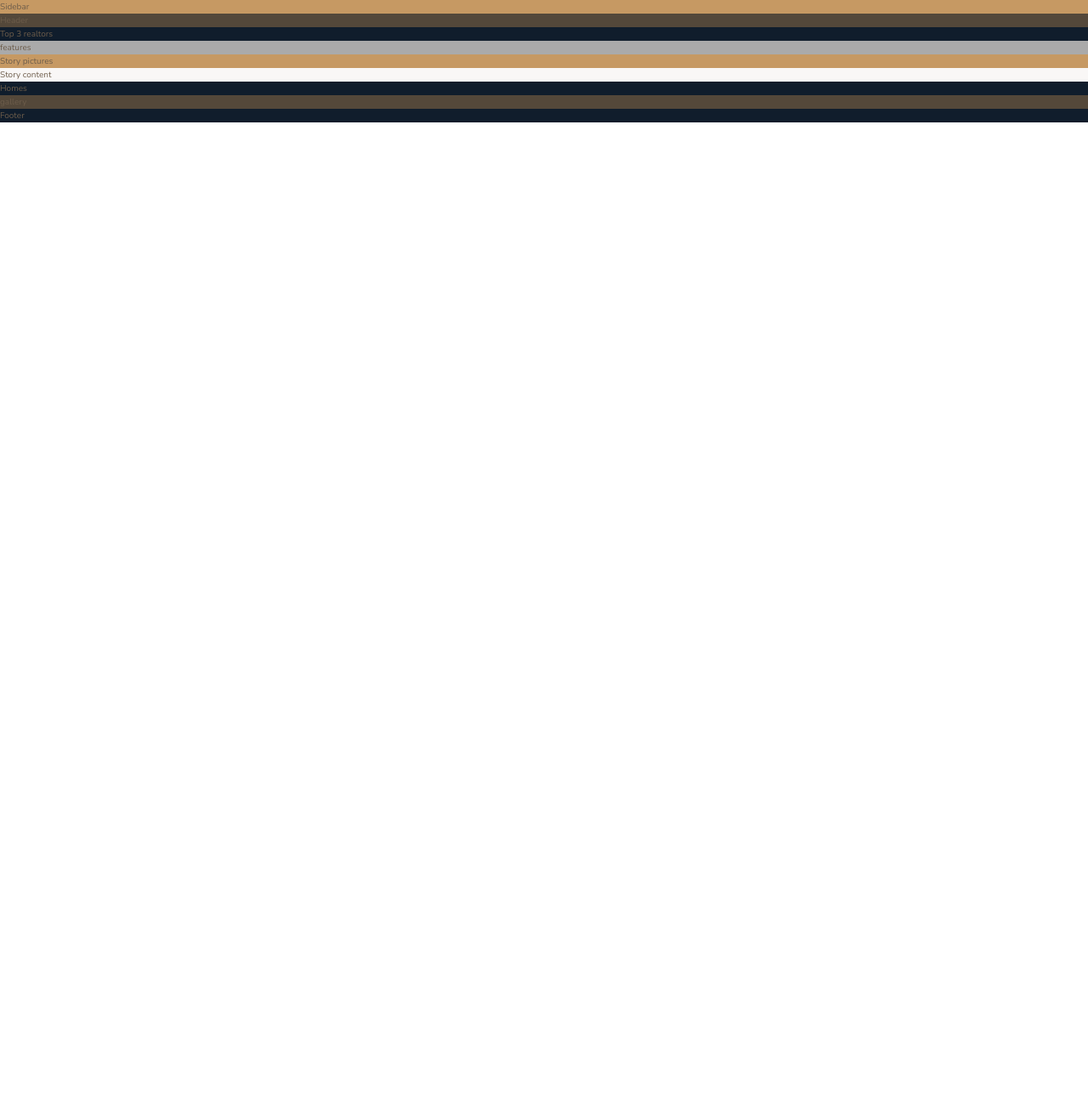
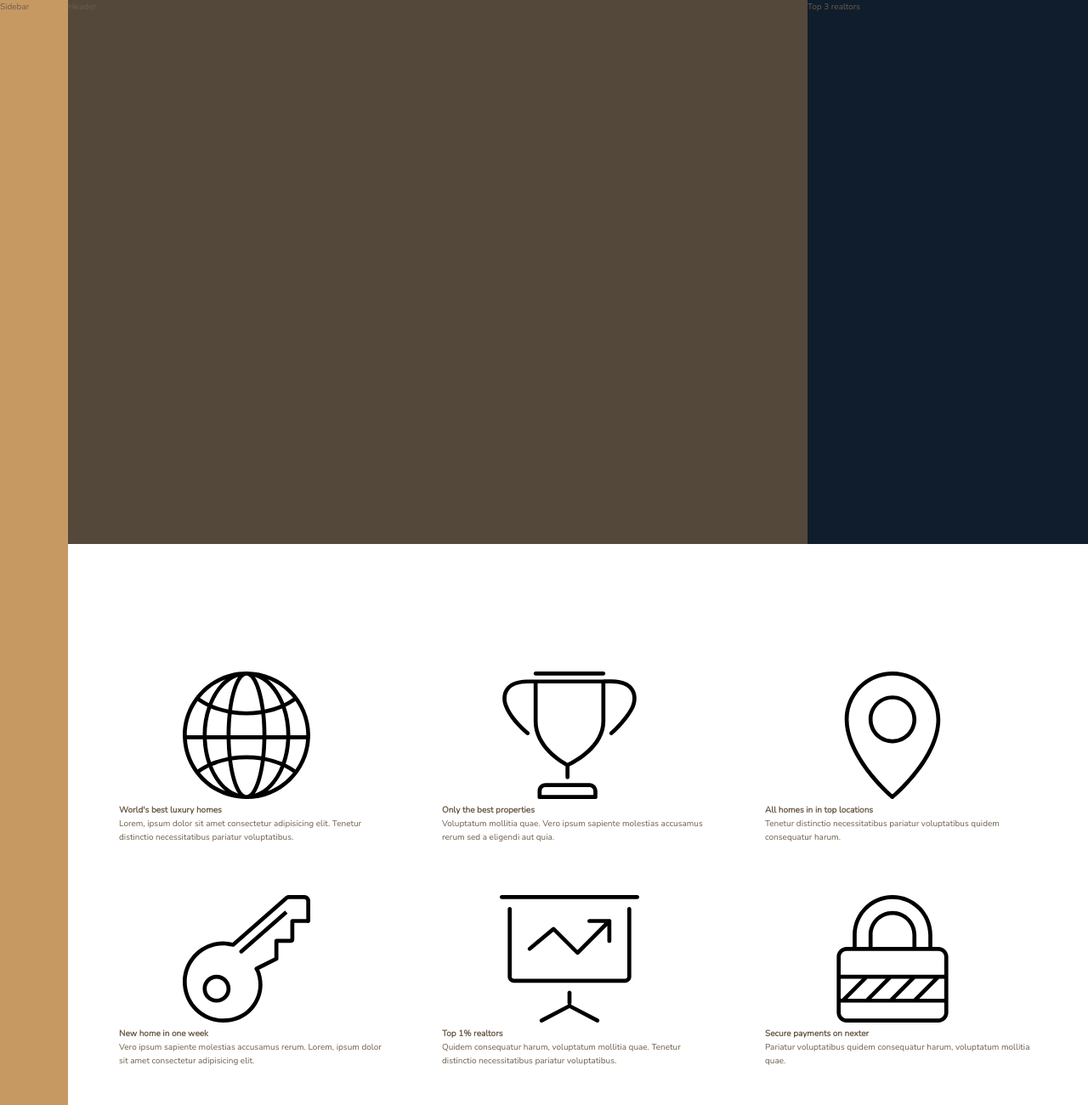
Before and after one commit to YanniF/advanced-css-sass, a website: page Nexter/index.html in a window 1280 px wide. Shown: the top 1300 px of the page at 85% size. Before the commit the page ends 800 px from the top, so only its background shows below. Drawn offline with nearby package versions, Linux system fonts and the light colour scheme.

Commit message:
Nexter - Grid

```diff
--- a/Nexter/index.html
+++ b/Nexter/index.html
@@ -24,7 +24,48 @@
     Top 3 realtors
   </div>
   <section class="features">
-    features
+    <div class="feature">
+      <svg class="feature__icon"><use xlink:href="img/sprite.svg#icon-global"></use></svg>
+      <h4 class="heading-4">World's best luxury homes</h4>
+      <p class="feature__text">
+        Lorem, ipsum dolor sit amet consectetur adipisicing elit. Tenetur distinctio necessitatibus pariatur voluptatibus.
+      </p>
+    </div>
+    <div class="feature">
+      <svg class="feature__icon"><use xlink:href="img/sprite.svg#icon-trophy"></use></svg>
+      <h4 class="heading-4">Only the best properties</h4>
+      <p class="feature__text">
+        Voluptatum mollitia quae. Vero ipsum sapiente molestias accusamus rerum sed a eligendi aut quia.
+      </p>
+    </div>
+    <div class="feature">
+      <svg class="feature__icon"><use xlink:href="img/sprite.svg#icon-map-pin"></use></svg>
+      <h4 class="heading-4">All homes in in top locations</h4>
+      <p class="feature__text">
+        Tenetur distinctio necessitatibus pariatur voluptatibus quidem consequatur harum.
+      </p>
+    </div>
+    <div class="feature">
+      <svg class="feature__icon"><use xlink:href="img/sprite.svg#icon-key"></use></svg>
+      <h4 class="heading-4">New home in one week</h4>
+      <p class="feature__text">
+        Vero ipsum sapiente molestias accusamus rerum. Lorem, ipsum dolor sit amet consectetur adipisicing elit.
+      </p>
+    </div>
+    <div class="feature">
+      <svg class="feature__icon"><use xlink:href="img/sprite.svg#icon-presentation"></use></svg>
+      <h4 class="heading-4">Top 1% realtors</h4>
+      <p class="feature__text">
+        Quidem consequatur harum, voluptatum mollitia quae. Tenetur distinctio necessitatibus pariatur voluptatibus.
+      </p>
+    </div>
+    <div class="feature">
+      <svg class="feature__icon"><use xlink:href="img/sprite.svg#icon-lock"></use></svg>
+      <h4 class="heading-4">Secure payments on nexter</h4>
+      <p class="feature__text">
+        Pariatur voluptatibus quidem consequatur harum, voluptatum mollitia quae.
+      </p>
+    </div>
   </section>
   <div class="story__pictures">
     Story pictures
--- a/Nexter/sass/_base.scss
+++ b/Nexter/sass/_base.scss
@@ -33,3 +33,9 @@ body {
   font-weight: 300;
   line-height: 1.6;
 }
+
+.container {
+  display: grid;
+  grid-template-rows: 80vh min-content 40vw repeat(3, min-content);
+  grid-template-columns: [sidebar-start] 8rem [sidebar-end full-start] minmax(6rem, 1fr) [center-start] repeat(8, [col-start] minmax(min-content, 14rem) [col-end]) [center-end] minmax(6rem, 1fr) [full-end];
+}
--- a/Nexter/sass/_features.scss
+++ b/Nexter/sass/_features.scss
@@ -1,3 +1,8 @@
 .features {
-  background-color: $color-grey-light-2;
+  grid-column: center-start / center-end;
+  margin: 15rem 0;
+
+  display: grid;
+  grid-template-columns: repeat(3, 1fr);
+  grid-gap: 6rem;
 }
--- a/Nexter/sass/_footer.scss
+++ b/Nexter/sass/_footer.scss
@@ -1,3 +1,4 @@
 .footer {
   background-color: $color-secondary;
+  grid-column: full-start / full-end;
 }
--- a/Nexter/sass/_gallery.scss
+++ b/Nexter/sass/_gallery.scss
@@ -1,3 +1,4 @@
 .gallery {
   background-color: $color-grey-dark-1;
+  grid-column: full-start / full-end;
 }
--- a/Nexter/sass/_header.scss
+++ b/Nexter/sass/_header.scss
@@ -1,3 +1,4 @@
 .header {
   background-color: $color-grey-dark-1;
+  grid-column: full-start / col-end 6;
 }
--- a/Nexter/sass/_homes.scss
+++ b/Nexter/sass/_homes.scss
@@ -1,3 +1,4 @@
 .homes {
   background-color: $color-secondary;
+  grid-column: center-start / center-end;
 }
--- a/Nexter/sass/_realtors.scss
+++ b/Nexter/sass/_realtors.scss
@@ -1,3 +1,4 @@
 .realtors {
   background-color: $color-secondary;
+  grid-column: col-start 7 / full-end;
 }
--- a/Nexter/sass/_sidebar.scss
+++ b/Nexter/sass/_sidebar.scss
@@ -1,3 +1,5 @@
 .sidebar {
   background-color: $color-primary;
+  grid-column: sidebar-start / sidebar-end;
+  grid-row: 1 / -1;
 }
--- a/Nexter/sass/_story.scss
+++ b/Nexter/sass/_story.scss
@@ -1,9 +1,11 @@
 .story {
   &__pictures {
-    background-color: $color-primary;
+    background-color: $color-primary-dark;
+    grid-column: full-start / col-end 4;
   }
 
   &__content {
     background-color: $color-grey-light-1;
+    grid-column: col-end 4 / full-end;
   }
 }
```
Also changed, not shown: Nexter/css/style.css, 1 other file.
